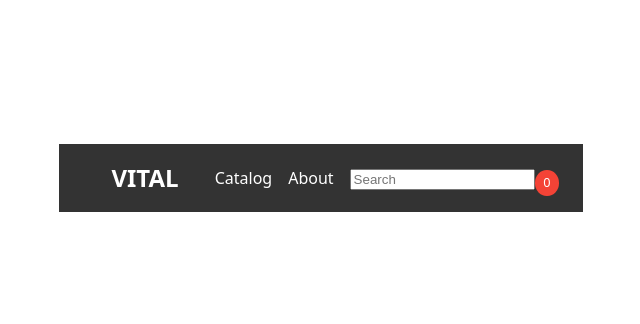
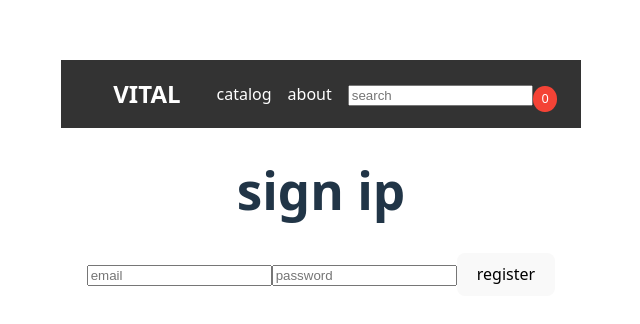
Before and after one commit to msavoiu/CPSC-362-Group-Project-Activity-1, a React (Vite) app in the folder react-app/: page /register in a window 1280 px wide. Shown: the part 222-546 px from the top of the page, without its empty margins (319-959 px from the left). Built offline with nearby package versions, Linux system fonts and the light colour scheme.

Commit message:
update login and register components to work with api routes, create profile page components

```diff
--- a/react-app/src/App.jsx
+++ b/react-app/src/App.jsx
@@ -4,20 +4,21 @@ import { Routes, Route } from "react-router-dom";
 
 // Page components
 import Login from "./pages/login.jsx";
-import Navbar from "./components/navbar.jsx"
+import Register from "./pages/register.jsx";
+import Navbar from "./components/navbar.jsx";
+import Profile from "./pages/profile.jsx";
 
 function App() {
-    const [count, setCount] = useState(0)
-
     return (
         <>
             <Navbar />
             <Routes>
                 {/* <Route path="/" element={<Home />} /> */}
                 <Route path="/login" element={<Login />} />
-                {/* <Route path="/register" element={<Register />} />
-                <Route path="/products" element={<Catalog />} />
-                <Route path="/about" element={<About />} /> */}
+                <Route path="/register" element={<Register />} />
+                <Route path="/profile" element={<Profile />}/>
+                {/* <Route path="/products" element={<Catalog />} /> */}
+                {/* <Route path="/about" element={<About />} /> */}
             </Routes>
         </>
     );
--- a/react-app/src/components/loginform.jsx
+++ b/react-app/src/components/loginform.jsx
@@ -36,7 +36,7 @@ function LoginForm() {
             if (res.status != 200) {
                 setValidLogin(false);
             } else {
-                window.location.href = "/"; // redirect
+                window.location.href = "/profile"; // redirect
             }
 
         } catch (error) {
@@ -48,11 +48,11 @@ function LoginForm() {
     return (
         <div className="form-container sign-in-container">
             <form onSubmit={onSubmit}>
-                <h1>Sign In</h1>
+                <h1>sign in</h1>
                 <input
                     type="email"
                     name="email"
-                    placeholder="Email"
+                    placeholder="email"
                     id="email"
                     value={state.email}
                     onChange={onChange}
@@ -60,17 +60,17 @@ function LoginForm() {
                 <input
                     type="password"
                     name="password"
-                    placeholder="Password"
+                    placeholder="password"
                     id="password"
                     value={state.password}
                     onChange={onChange}
                 />
                 { !validLogin &&
                     <p>
-                        Email and/or password is incorrect.
+                        email and/or password is incorrect.
                     </p>
                 }
-                <button>Login</button>
+                <button>login</button>
             </form>
         </div>
     );
--- a/react-app/src/components/navbar.jsx
+++ b/react-app/src/components/navbar.jsx
@@ -14,10 +14,10 @@ function Navbar() {
             <div className="navbar-center">
                 <ul className="nav-links">
                     <li>
-                        <a href="/catalog">Catalog</a>
+                        <a href="/catalog">catalog</a>
                     </li>
                     <li>
-                        <a href="/about">About</a>
+                        <a href="/about">about</a>
                     </li>
                 </ul>
             </div>
--- a/react-app/src/components/registerform.jsx
+++ b/react-app/src/components/registerform.jsx
@@ -33,10 +33,10 @@ function RegisterForm() {
 
             alert(res.message);
 
-            if (res.status != 200) {
+            if (res.status != 201) {
                 setvalidRegister(false);
             } else {
-                window.location.href = "/"; // redirect
+                window.location.href = "/profile"; // redirect
             }
 
         } catch (error) {
@@ -48,10 +48,10 @@ function RegisterForm() {
     return (
         <div className="form-container sign-in-container">
             <form onSubmit={onSubmit}>
-                <h1>Sign Up</h1>
+                <h1>sign ip</h1>
                 <input
                     type="email"
-                    placeholder="Email"
+                    placeholder="email"
                     name="email"
                     value={state.email}
                     onChange={handleChange}
@@ -59,16 +59,16 @@ function RegisterForm() {
                 <input
                     type="password"
                     name="password"
-                    placeholder="Password"
+                    placeholder="password"
                     value={state.password}
                     onChange={handleChange}
                 />
-                { validRegister &&
+                { !validRegister &&
                     <p>
-                        Email is already in use. Please choose a different one.
+                        email is already in use. please choose a different one.
                     </p>
                 }
-                <button>Register</button>
+                <button>register</button>
             </form>
         </div>
     );
--- a/react-app/src/components/searchbar.jsx
+++ b/react-app/src/components/searchbar.jsx
@@ -20,7 +20,7 @@ function SearchBar() {
                     onSubmit={onSubmit}
                     onChange={onChange}
                     type="text"
-                    placeholder="Search"
+                    placeholder="search"
                     required
                 />
             </form>
--- a/react-app/src/pages/profile.jsx
+++ b/react-app/src/pages/profile.jsx
@@ -1,13 +1,13 @@
 import React from "react";
-import Order from "./../components/order.jsx";
+// import Order from "./../components/order.jsx";
 
-function ProfilePage() {
-    const orders = []; // Fetch request to get all the orders corresponding to the user
-    const ordersList = [];
+function Profile() {
+    // const orders = []; // Fetch request to get all the orders corresponding to the user
+    // const ordersList = [];
 
-    for (const order of orders) {
-        ordersList.push(<Order />); // Pass order ID in as a prop?
-    }
+    // for (const order of orders) {
+    //     ordersList.push(<Order />); // Pass order ID in as a prop?
+    // }
 
     return (
         <>
@@ -18,11 +18,11 @@ function ProfilePage() {
             </div>
 
             <h2>Recent Orders</h2>
-            <ul>
+            {/* <ul>
                 {orders}
-            </ul>
+            </ul> */}
         </>
     );
 }
 
-export default ProfilePage;
+export default Profile;
--- /dev/null
+++ b/react-app/src/pages/register.jsx
@@ -0,0 +1,10 @@
+import React from "react";
+import RegisterForm from "./../components/registerform.jsx";
+
+function Login() {
+    return (
+        <RegisterForm />
+    );
+}
+
+export default Login;
```
